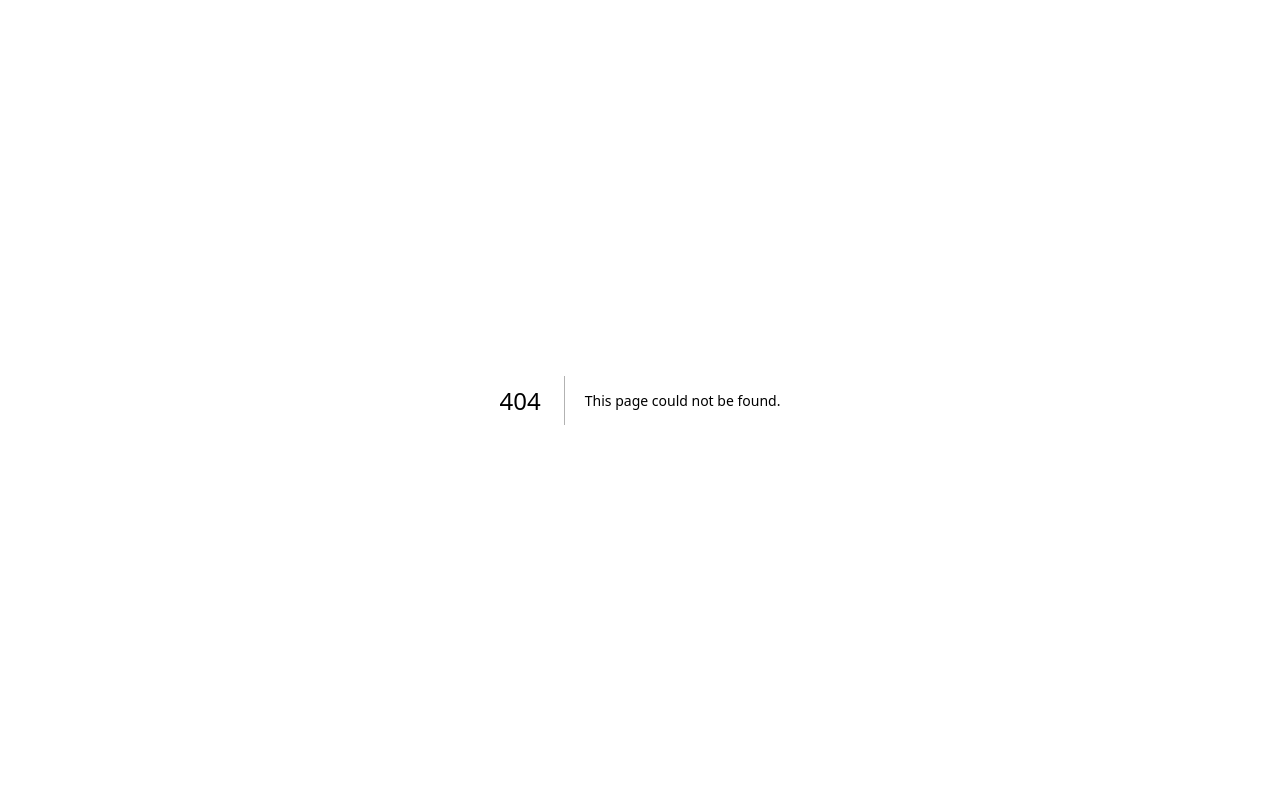
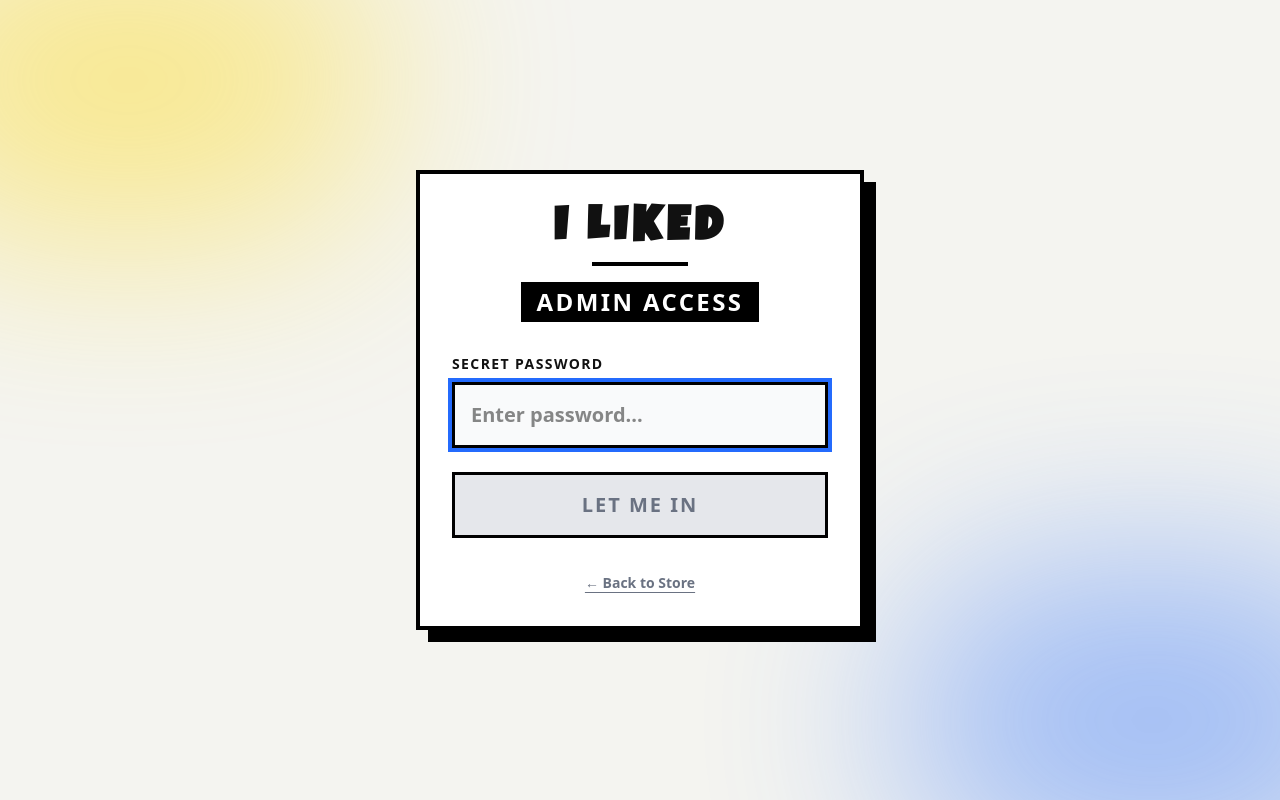
Before and after one commit to vikrant99gautam-wq/ILIKED, a Next.js app: page /admin/login in a window 1280 px wide. Before the commit this address had no page. Built offline with nearby package versions, Linux system fonts and the light colour scheme.

Commit message:
feat: replace basic auth with custom login page and cookie auth

```diff
--- a/src/app/admin/layout.tsx
+++ b/src/app/admin/layout.tsx
@@ -16,7 +16,7 @@ export default function AdminLayout({ children }: { children: React.ReactNode })
     { href: "/admin/settings", label: "Settings", color: "hover:bg-black" },
   ];
 
-  if (pathname.includes('/print')) {
+  if (pathname.includes('/print') || pathname.includes('/login')) {
     return <>{children}</>;
   }
 
--- /dev/null
+++ b/src/app/admin/login/page.tsx
@@ -0,0 +1,102 @@
+"use client";
+import { useState } from "react";
+import { useRouter } from "next/navigation";
+import { motion } from "framer-motion";
+
+export default function AdminLoginPage() {
+  const [password, setPassword] = useState("");
+  const [error, setError] = useState("");
+  const [isLoading, setIsLoading] = useState(false);
+  const router = useRouter();
+
+  const handleLogin = async (e: React.FormEvent) => {
+    e.preventDefault();
+    setIsLoading(true);
+    setError("");
+
+    try {
+      const res = await fetch("/api/admin/login", {
+        method: "POST",
+        headers: { "Content-Type": "application/json" },
+        body: JSON.stringify({ password }),
+      });
+
+      if (res.ok) {
+        // Redirect to admin dashboard
+        router.push("/admin");
+        router.refresh(); // Force refresh to apply middleware changes immediately
+      } else {
+        setError("Bhai password galat hai! Wapas try kar.");
+      }
+    } catch (err) {
+      setError("Kuch technical gadbad hui hai.");
+    } finally {
+      setIsLoading(false);
+    }
+  };
+
+  return (
+    <div className="min-h-screen bg-[#F4F4F0] flex items-center justify-center p-6 relative overflow-hidden">
+
+      {/* Background decorations */}
+      <div className="absolute top-[-10%] left-[-10%] w-[40%] h-[40%] bg-[#FFD700] rounded-full blur-[100px] opacity-40"></div>
+      <div className="absolute bottom-[-10%] right-[-10%] w-[40%] h-[40%] bg-[var(--color-electric-blue)] rounded-full blur-[100px] opacity-40"></div>
+
+      <motion.div
+        initial={{ y: 50, opacity: 0 }}
+        animate={{ y: 0, opacity: 1 }}
+        transition={{ type: "spring", stiffness: 100 }}
+        className="w-full max-w-md bg-white border-[4px] border-black p-8 shadow-[12px_12px_0_#000] relative z-10"
+      >
+        <div className="text-center mb-8">
+          <h1 className="text-5xl font-black uppercase tracking-widest font-cartoon mb-2">I LIKED</h1>
+          <div className="h-[4px] w-24 bg-black mx-auto mb-4"></div>
+          <h2 className="text-2xl font-bold uppercase tracking-widest bg-black text-white inline-block px-4 py-1">Admin Access</h2>
+        </div>
+
+        <form onSubmit={handleLogin} className="space-y-6">
+          <div>
+            <label className="block text-sm font-bold uppercase tracking-widest mb-2">
+              Secret Password
+            </label>
+            <input
+              type="password"
+              value={password}
+              onChange={(e) => setPassword(e.target.value)}
+              placeholder="Enter password..."
+              className="w-full border-[3px] border-black p-4 text-xl font-bold focus:outline-none focus:ring-4 focus:ring-[var(--color-electric-blue)] transition-all bg-gray-50"
+              autoFocus
+            />
+          </div>
+
+          {error && (
+            <motion.div
+              initial={{ x: -10 }} animate={{ x: 0 }}
+              className="p-3 bg-red-100 border-[2px] border-red-500 text-red-700 font-bold text-sm"
+            >
+              ⚠️ {error}
+            </motion.div>
+          )}
+
+          <button
+            type="submit"
+            disabled={isLoading || !password}
+            className={`w-full py-4 text-xl font-black uppercase tracking-widest border-[3px] border-black transition-all ${
+              isLoading || !password
+                ? "bg-gray-200 text-gray-500 cursor-not-allowed"
+                : "bg-[#FFD700] text-black hover:bg-black hover:text-[#FFD700] hover:shadow-[4px_4px_0_#FFD700]"
+            }`}
+          >
+            {isLoading ? "Checking..." : "Let Me In"}
+          </button>
+        </form>
+
+        <div className="mt-8 text-center">
+          <a href="/" className="text-sm font-bold text-gray-500 hover:text-black underline underline-offset-4">
+            ← Back to Store
+          </a>
+        </div>
+      </motion.div>
+    </div>
+  );
+}
--- /dev/null
+++ b/src/app/api/admin/login/route.ts
@@ -0,0 +1,26 @@
+import { NextResponse } from 'next/server';
+
+export async function POST(req: Request) {
+  try {
+    const { password } = await req.json();
+
+    // We only need a password for the custom UI to keep it simple, or username + password.
+    // Since the previous basic auth had username 'admin', let's just ask for password to make it even easier for him.
+    const expectedPwd = process.env.ADMIN_PASSWORD || 'ilikedadmin2026';
+
+    if (password === expectedPwd) {
+      const response = NextResponse.json({ success: true });
+      response.cookies.set('admin_auth', 'true', {
+        httpOnly: true,
+        secure: process.env.NODE_ENV === 'production',
+        maxAge: 60 * 60 * 24 * 7, // 1 week
+        path: '/',
+      });
+      return response;
+    }
+
+    return NextResponse.json({ success: false, message: 'Invalid password' }, { status: 401 });
+  } catch (error) {
+    return NextResponse.json({ success: false }, { status: 500 });
+  }
+}
--- a/src/middleware.ts
+++ b/src/middleware.ts
@@ -1,29 +1,18 @@
 import { NextRequest, NextResponse } from 'next/server';
 
 export function middleware(req: NextRequest) {
-  const basicAuth = req.headers.get('authorization');
   const url = req.nextUrl;
+  const authCookie = req.cookies.get('admin_auth');
 
-  if (url.pathname.startsWith('/admin')) {
-    if (basicAuth) {
-      const authValue = basicAuth.split(' ')[1];
-      const [user, pwd] = atob(authValue).split(':');
-
-      // Use environment variables or fallback to a default secure credential
-      const expectedUser = process.env.ADMIN_USER || 'admin';
-      const expectedPwd = process.env.ADMIN_PASSWORD || 'ilikedadmin2026';
-
-      if (user === expectedUser && pwd === expectedPwd) {
-        return NextResponse.next();
-      }
+  // Protect all /admin routes EXCEPT /admin/login
+  if (url.pathname.startsWith('/admin') && !url.pathname.startsWith('/admin/login')) {
+    if (authCookie?.value === 'true') {
+      return NextResponse.next();
     }
 
-    return new NextResponse('Authentication required to access I LIKED Admin Panel', {
-      status: 401,
-      headers: {
-        'WWW-Authenticate': 'Basic realm="Secure Admin Area"',
-      },
-    });
+    // Redirect to custom login page if not authenticated
+    url.pathname = '/admin/login';
+    return NextResponse.redirect(url);
   }
 
   return NextResponse.next();
```
